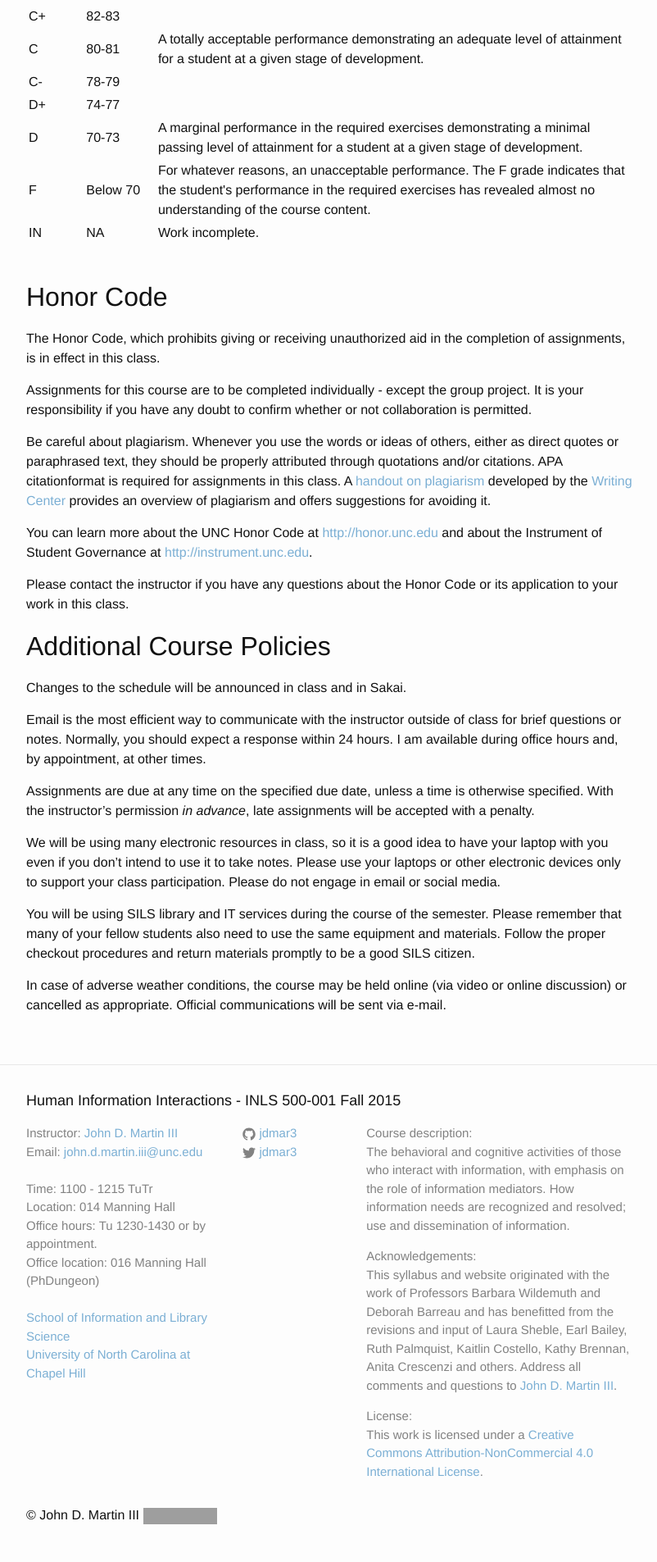
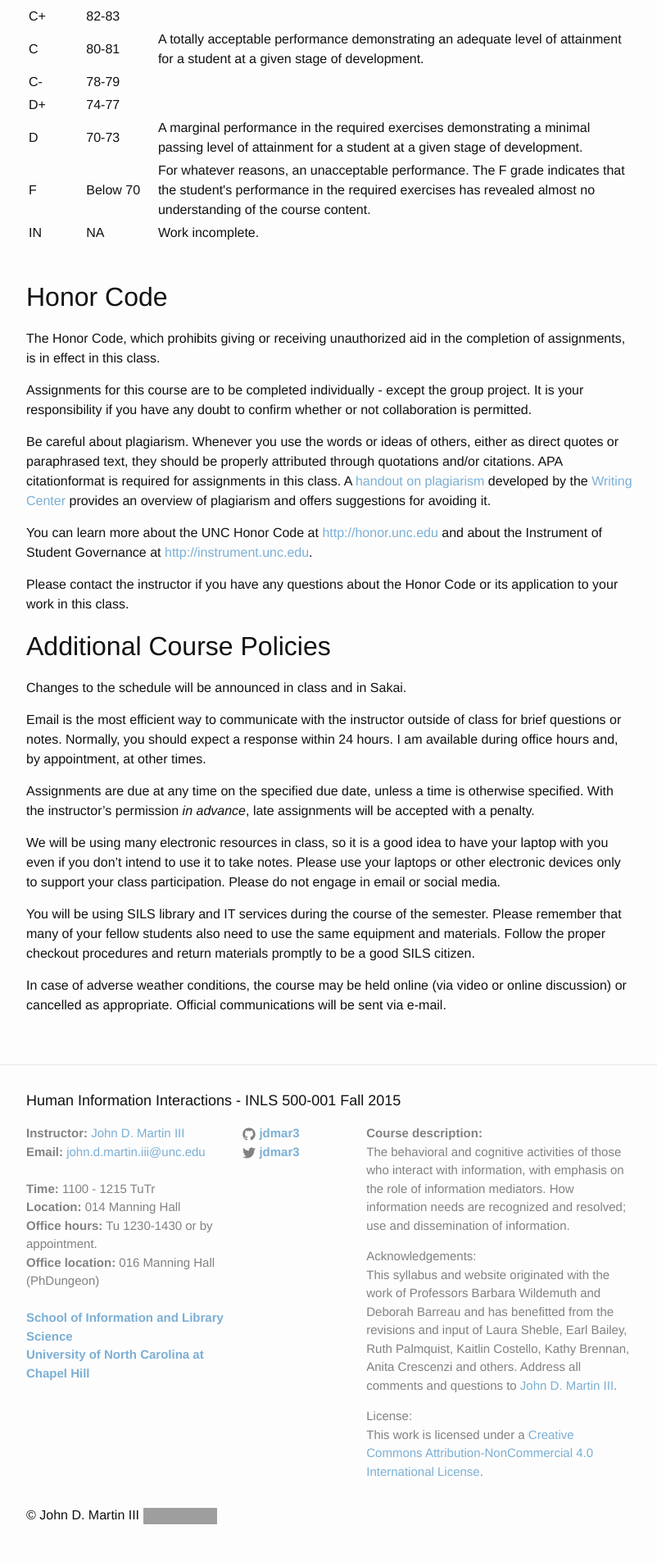
Before and after one commit to jdmar3/inls718, a Jekyll site: the page built from index.md, in a window 1280 px wide. Shown: the part 2336-4241 px from the top of the page at 82% size, without its empty margins (238-1040 px from the left). Built offline with Jekyll 4.4.1, drawn with Linux system fonts in a browser that asks for light colours; grey boxes are pictures that could not be loaded.

Commit message:
update image links

```diff
--- a/_includes/footer.html
+++ b/_includes/footer.html
@@ -8,16 +8,16 @@
     <div class="footer-col-wrapper">
       <div class="footer-col  footer-col-1">
         <ul class="contact-list">
-          <li>Instructor: <a href="{{ site.author_url }}">{{ site.author }}</a></li>
-          <li>Email: <a href="mailto:{{ site.email }}">{{ site.email }}</a></li>
+          <li><b>Instructor:</b> <a href="{{ site.author_url }}">{{ site.author }}</a></li>
+          <li><b>Email:</b> <a href="mailto:{{ site.email }}">{{ site.email }}</a></li>
           <li>&nbsp;</li>
-          <li>Time: {{ site.hours }} {{ site.days }}</li>
-	      <li>Location: {{ site.location }}</li>
-		  <li>Office hours: {{ site.officehours }}</li>
-          <li>Office location: {{ site.officeloc }}</li>
-          <li>&nbsp;</li>
+          <li><b>Time:</b> {{ site.hours }} {{ site.days }}</li>
+	      <li><b>Location:</b> {{ site.location }}</li>
+		  <li><b>Office hours:</b> {{ site.officehours }}</li>
+          <li><b>Office location:</b> {{ site.officeloc }}</li>
+          <li><b>&nbsp;</li>
           <li><a href="{{ site.unit_url }}" target="_blank">{{ site.unit }}</a></li>
-          <li><a href="{{ site.university_url }}" target="_blank">{{ site.university }}</a></li>
+          <li><a href="{{ site.university_url }}" target="_blank" title="{{ site.university }}">{% if site.university_logo %}<img src="{{ site.university_logo }}">{% else %}{{ site.university }}{% endif %}</a></li>
         </ul>
       </div>
 
@@ -55,12 +55,12 @@
       </div>
 
       <div class="footer-col  footer-col-3">
-        <p class="text">Course description: <br/>{{ site.description }}</p>
+        <p class="text">Course description:</b> <br/>{{ site.description }}</p>
         <p class="text">
-          Acknowledgements: <br/>{{ site.acknowledgements }}
+          Acknowledgements:</b> <br/>{{ site.acknowledgements }}
         </p>
         <p class="text">
-          License: <br/>{{ site.content_license }}
+          License:</b> <br/>{{ site.content_license }}
         </p>
 <!--
         <p class="text">
--- a/_sass/_base.scss
+++ b/_sass/_base.scss
@@ -93,16 +93,13 @@
     text-decoration: none;
 
     &:visited {
-        color: darken($brand-color, 15%);
+        color: darken($brand-color, 10%);
     }
 
     &:hover {
-        color: $text-color;
-        text-decoration: underline;
+        color: darken($brand-color, 25%);
     }
 }
-
-
 
 /**
  * Blockquotes
```
